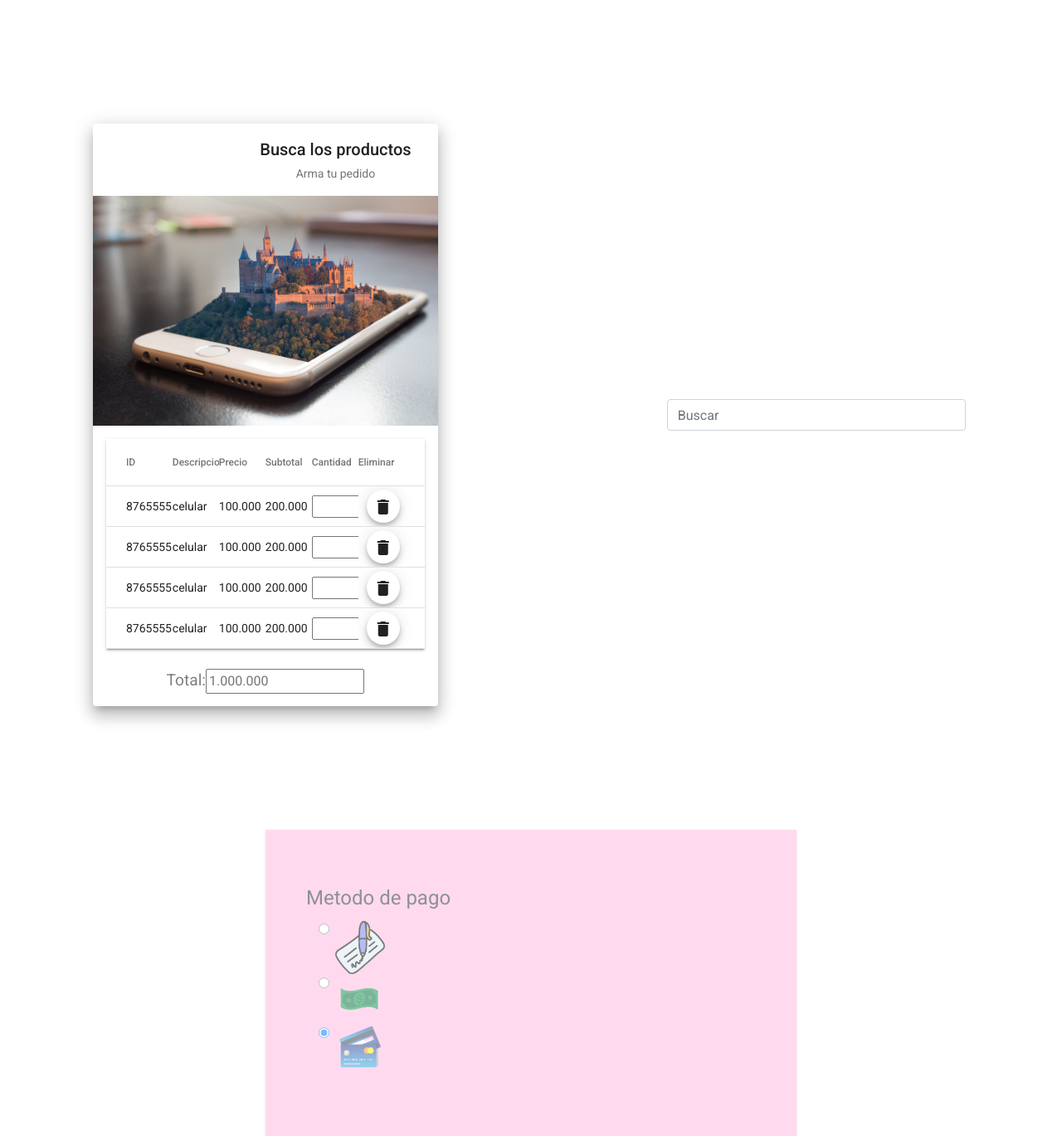
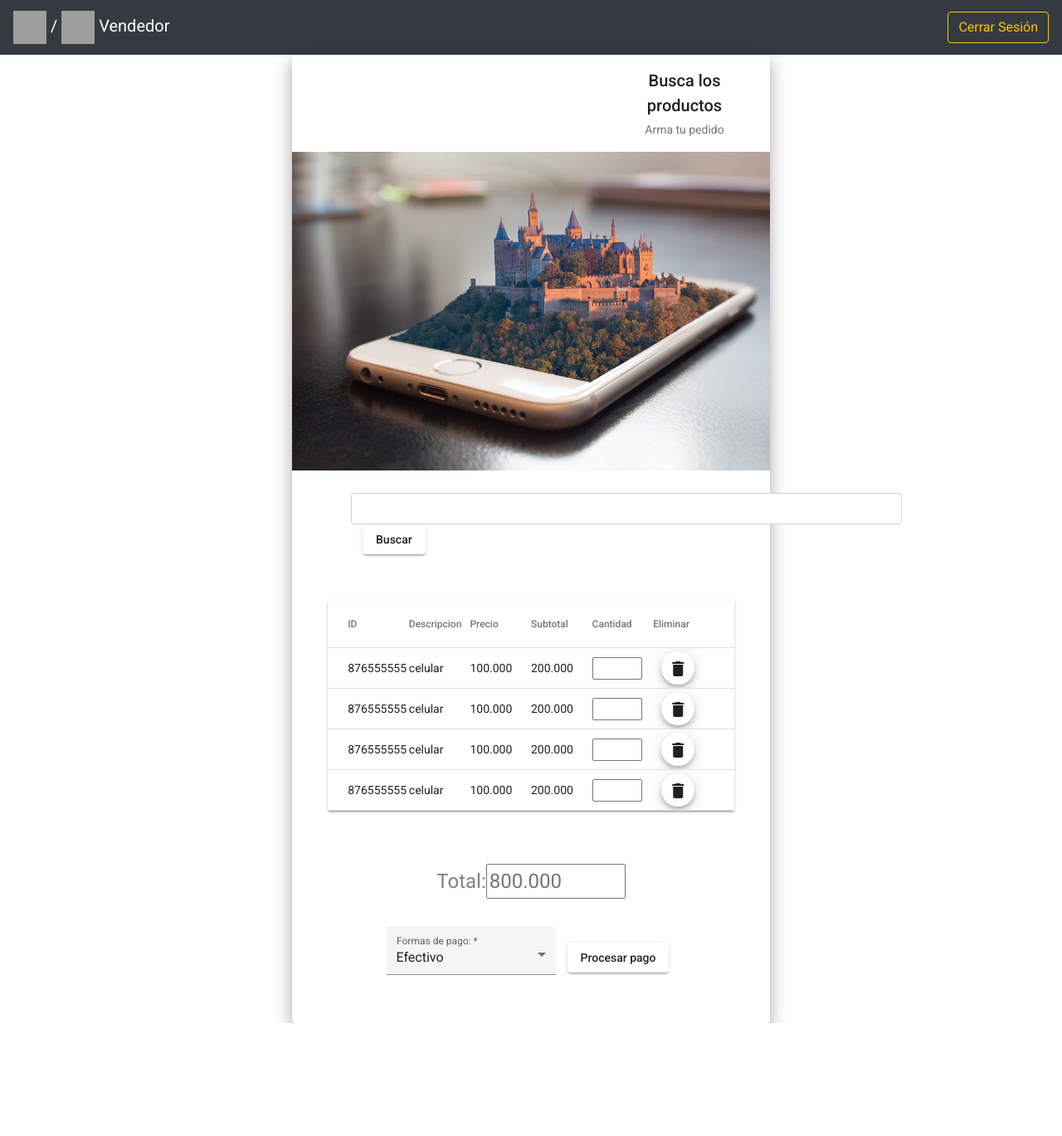
Before and after one commit to cacunae/ProyectoFinal, an Angular app: page /ventas in a window 1280 px wide. Shown: the whole page at 83% size. After the commit the page ends 1233 px from the top, so only its background shows below. Built offline with nearby package versions, Linux system fonts and the light colour scheme; grey boxes are pictures that could not be loaded.

Commit message:
actualizacion vender

```diff
--- a/angular.json
+++ b/angular.json
@@ -124,5 +124,8 @@
       }
     }
   },
-  "defaultProject": "SDI"
+  "defaultProject": "SDI",
+  "cli": {
+    "analytics": false
+  }
 }
--- a/src/app/VistaVendedores/inicio/inicio.component.html
+++ b/src/app/VistaVendedores/inicio/inicio.component.html
@@ -1,26 +1,42 @@
+<!-- navbar -->
+<nav class="navbar navbar-dark bg-dark">
+  <a class="navbar-brand" href="inicio">
+    <img src="https://cdn1.iconfinder.com/data/icons/e-commerce-retro-pack-vol-1/115/inventory_management-256.png"
+      width="40" height="40" class="d-inline-block align-mid" alt="" loading="lazy" />
+    /
+    <img src="https://image.flaticon.com/icons/svg/1414/1414024.svg" width="40" height="40"
+      class="d-inline-block align-mid" alt="" loading="lazy" />
+    Vendedor
+  </a>
+  <div>
+    <div class="text-left">
+      <a href="vendedores">
+        <button class="btn btn-outline-warning" style="margin-left: 1em">
+          Cerrar Sesión
+        </button>
+      </a>
+    </div>
+  </div>
+</nav>
+
 <div style="padding-top: 50px; margin-top: 0px">
   <h1 style="text-align: center; color: black">
     Bienvenido al portal de ventas
   </h1>
 
-  <p
-    style="
+  <p style="
       text-align: center;
       padding-top: 40px;
       font-size: larger;
       color: black;
-    "
-  >
+    ">
     Seleccione su proceso:
   </p>
 </div>
 <mat-grid-list cols="2" style="width: 50%; margin: auto">
   <mat-grid-tile>
-    <button
-      class="example-card mat-elevation-z4"
-      style="margin: 20px; padding: 0%; border: 0ch; cursor: pointer"
-      (click)="ventas()"
-    >
+    <button class="example-card mat-elevation-z4" style="margin: 20px; padding: 0%; border: 0ch; cursor: pointer"
+      (click)="ventas()">
       <mat-card>
         <mat-card-title>
           <p style="font-size: larger; text-align: center">Ventas</p>
@@ -31,11 +47,8 @@
   </mat-grid-tile>
 
   <mat-grid-tile>
-    <button
-      class="example-card mat-elevation-z4"
-      style="margin: 20px; padding: 0%; border: 0ch; cursor: pointer"
-      (click)="stock()"
-    >
+    <button class="example-card mat-elevation-z4" style="margin: 20px; padding: 0%; border: 0ch; cursor: pointer"
+      (click)="stock()">
       <mat-card>
         <mat-card-title>
           <p style="font-size: larger; text-align: center">Stock</p>
--- a/src/app/VistaVendedores/stock/stock.component.html
+++ b/src/app/VistaVendedores/stock/stock.component.html
@@ -1 +1,20 @@
-<p>stock works!</p>
+<!-- navbar -->
+<nav class="navbar navbar-dark bg-dark">
+    <a class="navbar-brand" href="inicio">
+        <img src="https://cdn1.iconfinder.com/data/icons/e-commerce-retro-pack-vol-1/115/inventory_management-256.png"
+            width="40" height="40" class="d-inline-block align-mid" alt="" loading="lazy" />
+        /
+        <img src="https://image.flaticon.com/icons/svg/1414/1414024.svg" width="40" height="40"
+            class="d-inline-block align-mid" alt="" loading="lazy" />
+        Vendedor
+    </a>
+    <div>
+        <div class="text-left">
+            <a href="login-usuario">
+                <button class="btn btn-outline-warning" style="margin-left: 1em">
+                    Cerrar Sesión
+                </button>
+            </a>
+        </div>
+    </div>
+</nav>
--- a/src/app/VistaVendedores/ventas/ventas.component.css
+++ b/src/app/VistaVendedores/ventas/ventas.component.css
@@ -4,5 +4,5 @@
 }
 
 #op {
-  opacity: 0.5;
+
 }
--- a/src/app/VistaVendedores/ventas/ventas.component.html
+++ b/src/app/VistaVendedores/ventas/ventas.component.html
@@ -1,25 +1,44 @@
+<!-- navbar -->
+<nav class="navbar navbar-dark bg-dark">
+  <a class="navbar-brand" href="inicio">
+    <img src="https://cdn1.iconfinder.com/data/icons/e-commerce-retro-pack-vol-1/115/inventory_management-256.png"
+      width="40" height="40" class="d-inline-block align-mid" alt="" loading="lazy" />
+    /
+    <img src="https://image.flaticon.com/icons/svg/1414/1414024.svg" width="40" height="40"
+      class="d-inline-block align-mid" alt="" loading="lazy" />
+    Vendedor
+  </a>
+  <div>
+    <div class="text-left">
+      <a href="vendedores">
+        <button class="btn btn-outline-warning" style="margin-left: 1em">
+          Cerrar Sesión
+        </button>
+      </a>
+    </div>
+  </div>
+</nav>
+
 <body>
-  <mat-grid-list cols="2" rowHeight="1000px" style="widows: 100%; margin: auto">
-    <mat-grid-tile
-      style="text-align: center; margin-bottom: 0%; padding-bottom: 5%"
-    >
-      <mat-card class="example-card mat-elevation-z12" style="width: 65%">
+  <mat-card class="example-card mat-elevation-z12" style="width: 45%; margin:auto">
     <mat-card-header>
-          <div mat-card-avatar style="margin: auto"></div>
-          <mat-card-title style="text-align: center">
-            Busca los productos</mat-card-title
-          >
-          <mat-card-subtitle style="text-align: center"
-            >Arma tu pedido</mat-card-subtitle
-          >
+      <mat-card-title style="text-align: center; padding-left: 370px;">
+        <p>Busca los productos</p>
+      </mat-card-title>
+      <mat-card-subtitle style="text-align: center; padding-left: 370px;">Arma tu pedido</mat-card-subtitle>
     </mat-card-header>
-        <img
-          mat-card-image
-          src="./assets/telefono.jpg"
-          alt="Photo of a Shiba Inu"
-        />
+    <img mat-card-image src="./assets/telefono.jpg" alt="Photo of a Shiba Inu" style="margin-bottom: 5%;" />
+    <div style="margin-left: 55px">
+      <form class="form-inline my-2 my-lg-0">
+        <input style="width: 360px; padding-left: 650px;" class="form-control mr-sm-2" type="search"
+          placeholder="Buscar" aria-label="Search" />
+        <a class="btn btn-outline-primary my-2 my-sm-0 botones" mat-raised-button style="margin-left: 1em;">
+          Buscar
+        </a>
+      </form>
+    </div>
     <mat-card-content>
-          <div style="width: 100%" class="mat-elevation-z2">
+      <div style="width: 90%; margin: 4em auto;" class="mat-elevation-z2">
         <mat-table [dataSource]="ventas">
           <ng-container matColumnDef="id">
             <mat-header-cell *matHeaderCellDef> ID </mat-header-cell>
@@ -52,14 +71,7 @@
             <mat-header-cell *matHeaderCellDef> Cantidad</mat-header-cell>
             <mat-cell *matCellDef="let ventas">
               <div>
-                    <input
-                      style="width: 60px"
-                      type="number"
-                      id="cantidad"
-                      name="cantidad"
-                      min="0"
-                      max="100000"
-                    />
+                <input style="width: 60px" type="number" id="cantidad" name="cantidad" min="0" max="100000" />
               </div>
             </mat-cell>
           </ng-container>
@@ -74,103 +86,35 @@
             </mat-cell>
           </ng-container>
 
-              <mat-header-row
-                *matHeaderRowDef="columnasAMostrar"
-              ></mat-header-row>
-              <mat-row
-                *matRowDef="let myRowData; columns: columnasAMostrar"
-              ></mat-row>
+          <mat-header-row *matHeaderRowDef="columnasAMostrar"></mat-header-row>
+          <mat-row *matRowDef="let myRowData; columns: columnasAMostrar"></mat-row>
         </mat-table>
       </div>
     </mat-card-content>
     <mat-card-actions>
-          <div style="padding: 0%; margin: 0%">
-            <label style="color: gray; font-size: larger" for="total"
-              >Total:</label
-            >
-            <input type="" name="total" placeholder="1.000.000" />
+      <div style="text-align: center;">
+        <label style="color: gray; font-size: x-large" for="total">Total:</label>
+        <input style="width: 30%; font-size: x-large" type="" name="total" placeholder="800.000" />
       </div>
-        </mat-card-actions>
-      </mat-card>
-    </mat-grid-tile>
-
-    <mat-grid-tile
-      style="text-align: center; margin-bottom: 0%; padding-bottom: 0%"
-    >
-      <div style="margin-left: 55px">
-        <form class="form-inline my-2 my-lg-0">
-          <input
-            style="width: 360px"
-            class="form-control mr-sm-2"
-            type="search"
-            placeholder="Buscar"
-            aria-label="Search"
-          />
-        </form>
-      </div>
-    </mat-grid-tile>
-  </mat-grid-list>
-
-  <div
-    id="op"
-    class="mat-elevation-z2"
-    style="
-      width: 50%;
-      padding: 5%;
-      margin: auto;
-      background-color: rgb(255, 183, 225);
-      margin-bottom: 5%;
-    "
-  >
-    <fieldset class="form-group">
-      <div class="row">
-        <legend>Metodo de pago</legend>
-        <br />
-        <div class="col-sm-10">
-          <div class="form-check">
-            <input
-              class="form-check-input"
-              type="radio"
-              name="gridRadios"
-              id="gridRadios1"
-              value="option1"
-              checked
-            />
-            <label class="form-check-label" for="gridRadios1">
-              <img src="./assets/ch4.png" style="width: 60px" />
-            </label>
-          </div>
-          <div class="form-check">
-            <input
-              class="form-check-input"
-              type="radio"
-              name="gridRadios"
-              id="gridRadios1"
-              value="option1"
-              checked
-            />
-            <label class="form-check-label" for="gridRadios1">
-              <img src="./assets/b.png" style="width: 60px" />
-            </label>
+      <div style="text-align: center; margin: 5%">
+        <mat-form-field appearance="fill">
+          <mat-label>Formas de pago:</mat-label>
+          <select matNativeControl required>
+            <option value="efectivo">Efectivo</option>
+            <option value="debito">Débito</option>
+            <option value="credito">Crédito</option>
+            <option value="otros">Otros</option>
+          </select>
+        </mat-form-field>
+        <a class="btn btn-outline-primary my-2 my-sm-0 botones" mat-raised-button style="margin-left: 1em;">
+          Procesar pago
+        </a>
       </div>
 
-          <div class="form-check">
-            <input
-              class="form-check-input"
-              type="radio"
-              name="gridRadios"
-              id="gridRadios1"
-              value="option1"
-              checked
-            />
-            <label class="form-check-label" for="gridRadios1">
-              <img src="./assets/a.png" style="width: 60px" />
-            </label>
-          </div>
-        </div>
-      </div>
-    </fieldset>
-  </div>
+
+    </mat-card-actions>
+
+  </mat-card>
+
 </body>
-
 <router-outlet></router-outlet>
--- a/src/app/VistaVendedores/ventas/ventas.component.ts
+++ b/src/app/VistaVendedores/ventas/ventas.component.ts
@@ -6,8 +6,9 @@ import { DataSource } from '@angular/cdk/table';
   templateUrl: './ventas.component.html',
   styleUrls: ['./ventas.component.css'],
 })
+
 export class VentasComponent implements OnInit {
-  constructor() {}
+  constructor() { }
 
   columnasAMostrar: string[] = [
     'id',
@@ -44,5 +45,5 @@ export class VentasComponent implements OnInit {
     },
   ];
 
-  ngOnInit(): void {}
+  ngOnInit(): void { }
 }
```
Also changed, not shown: src/app/app-material/app-material.module.ts (+9 -1 lines), src/assets/op.jpeg (added). Lines whose indentation alone changed are shown as unchanged.
